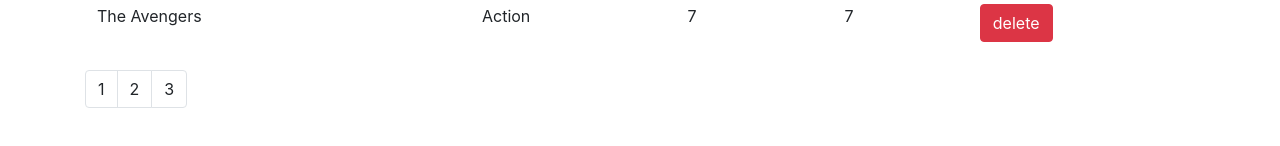
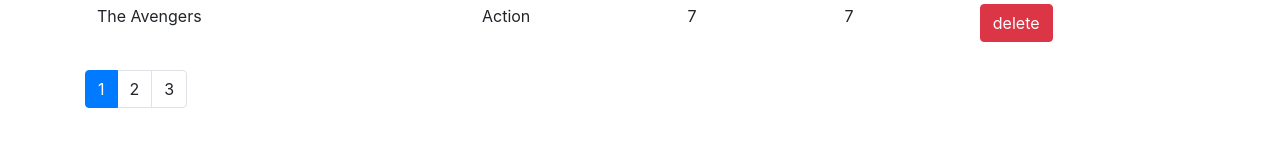
Before and after one commit to asithw/React-shopping-cart-sample, a React (Create React App) app: page / in a window 1280 px wide. Shown: the part 562-708 px from the top of the page. Built offline with nearby package versions, Linux system fonts and the light colour scheme.

Commit message:
handling page changes and active page

```diff
--- a/src/components/common/pagination.jsx
+++ b/src/components/common/pagination.jsx
@@ -2,7 +2,7 @@ import React, { Component } from "react";
 import _ from "lodash";
 
 const Pagination = props => {
-  const { itemCount, pageSize , onPageChange} = props;
+  const { itemCount, pageSize , onPageChange, currentPage} = props;
   const pagesCount = Math.ceil(itemCount / pageSize);
   console.log(pagesCount);
   if (pagesCount === 1) return null;
@@ -13,10 +13,11 @@ const Pagination = props => {
     <nav aria-label="Page navigation example">
       <ul className="pagination">
         {pages.map(page => (
-          <li key={page} className="page-item">
+          <li key={page} className={currentPage===page?"page-item active":"page-item"}>
             <a
               className="page-link"
               onClick={() => onPageChange(page)}
+
             >
               {page}
             </a>
--- a/src/components/movies.jsx
+++ b/src/components/movies.jsx
@@ -6,7 +6,9 @@ import Pagination from "./common/pagination";
 class Movies extends Component {
   state = {
     movies: getMovies(),
-    pageSize:4
+    pageSize:4 ,
+    displayItems:[],
+    currentPage:1
 
   };
 
@@ -19,11 +21,15 @@ class Movies extends Component {
 
   handlePageChange = (page) => {
     console.log(page);
+    //const item = movies.slice(((page-1) *pageSize ) ,(page+1) *pageSize);
+    this.setState({currentPage:page});
+    console.log(this.state.currentPage);
   }
+
   render() {
     const { length: count } = this.state.movies;
     if (count === 0) return "there are no movies found in the database";
-
+    const{pageSize, currentPage,movies } = this.state;
     return (
       <React.Fragment>
         <table className="table">
@@ -58,7 +64,8 @@ class Movies extends Component {
         </table>
         <Pagination
         itemCount={count}
-        pageSize={this.state.pageSize}
+        pageSize={pageSize}
+        currentPage ={currentPage}
         onPageChange={this.handlePageChange}
           />
       </React.Fragment>
```
